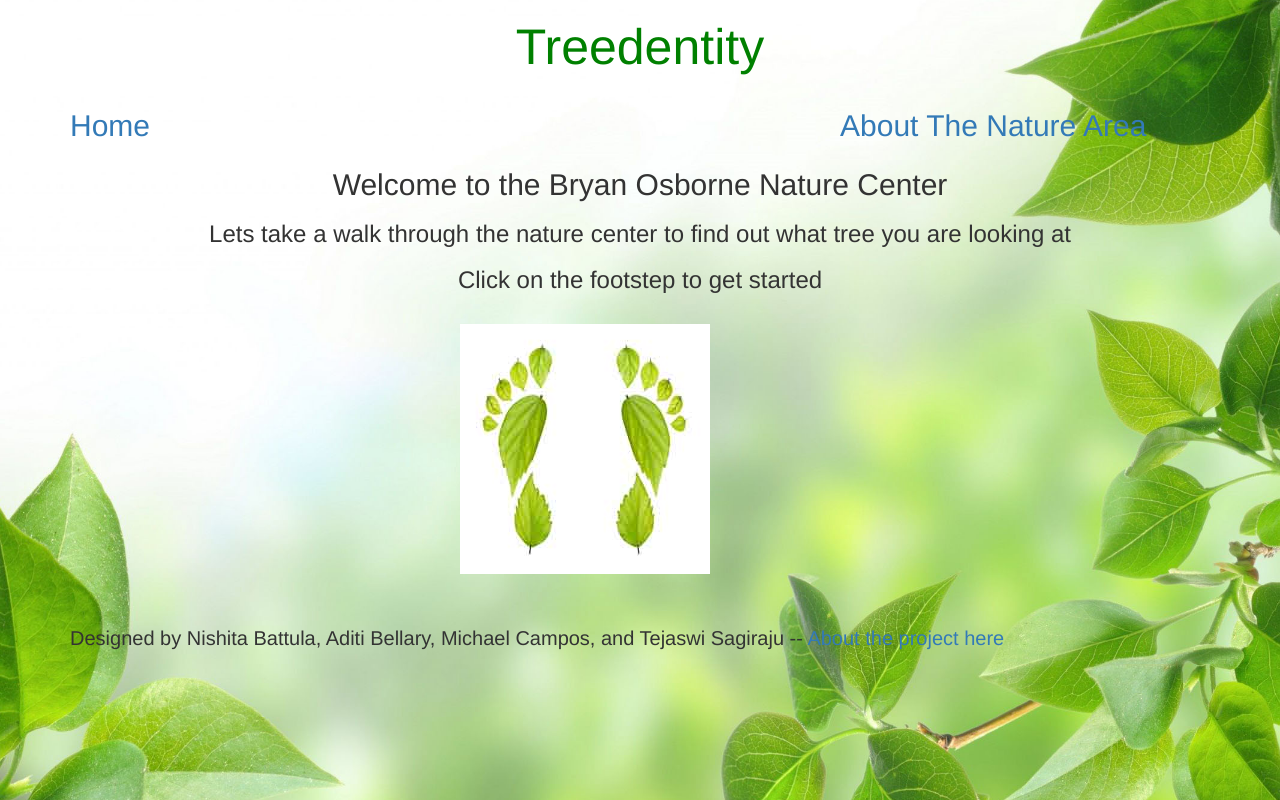
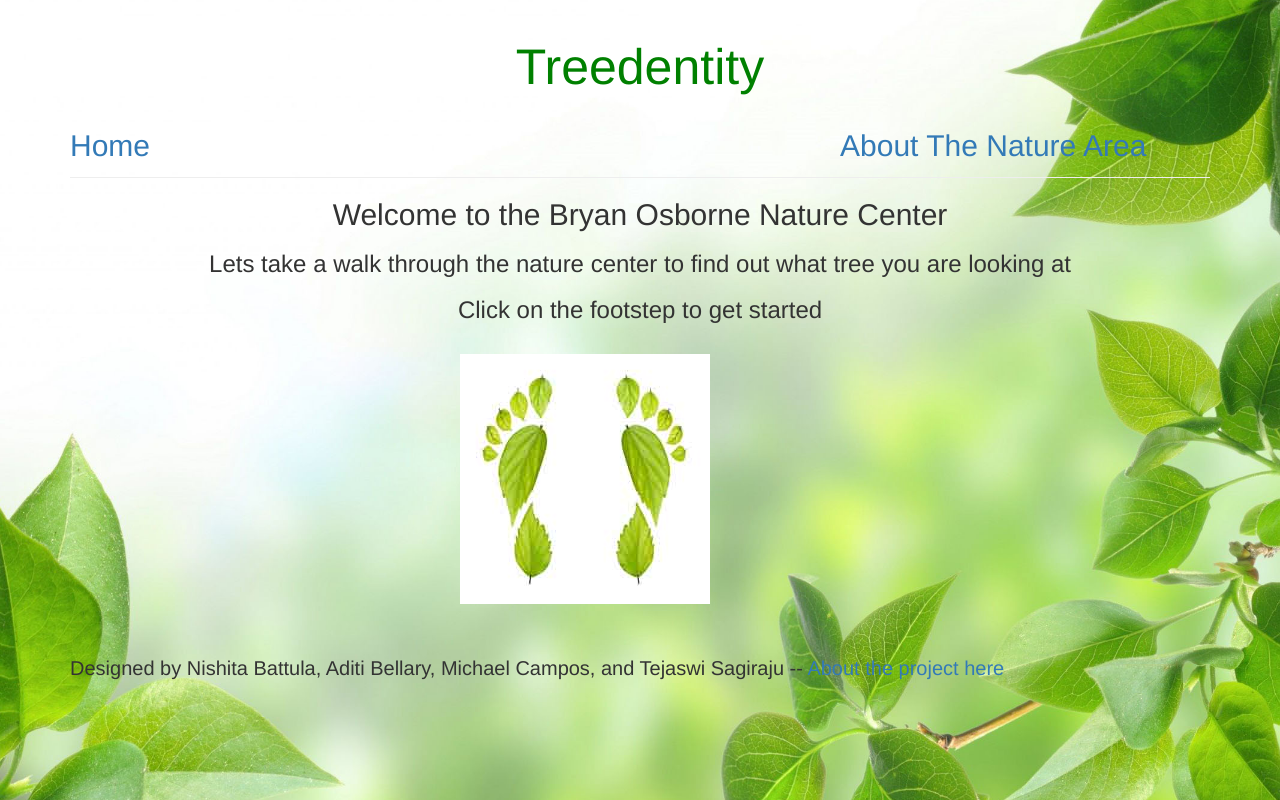
Before and after one commit to mjcampos/Treedentity, a website: page public/index.html in a window 1280 px wide. Drawn offline with nearby package versions, Linux system fonts and the light colour scheme; some packages are replaced by stand-ins of ours.

Commit message:
Added a page header to help keep the site identical to the original one from last year.

```diff
--- a/public/index.html
+++ b/public/index.html
@@ -26,7 +26,7 @@
 
     <body ng-app="myApp">
         <div class="container">
-            <nav>
+            <nav class="page-header">
                 <h1>Treedentity</h1>
 
                 <div class="row">
```
